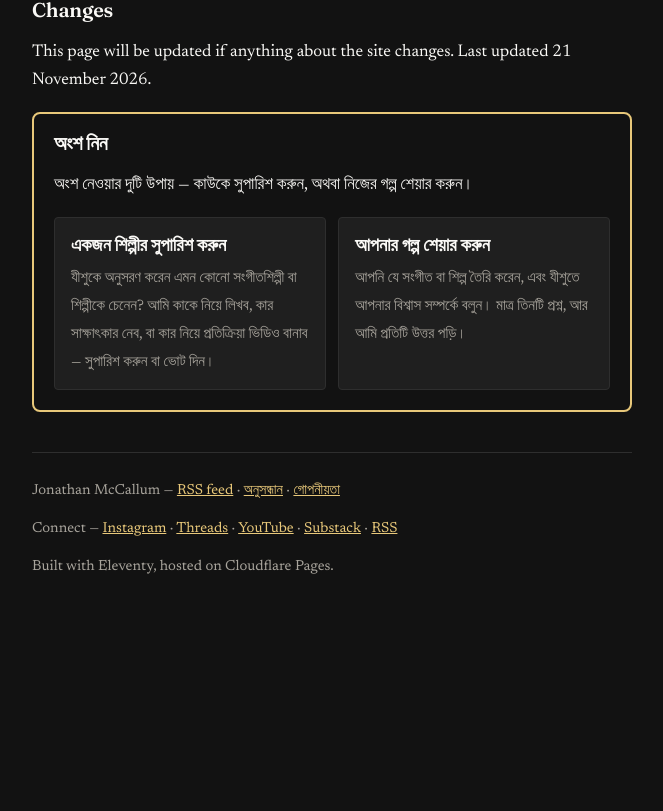
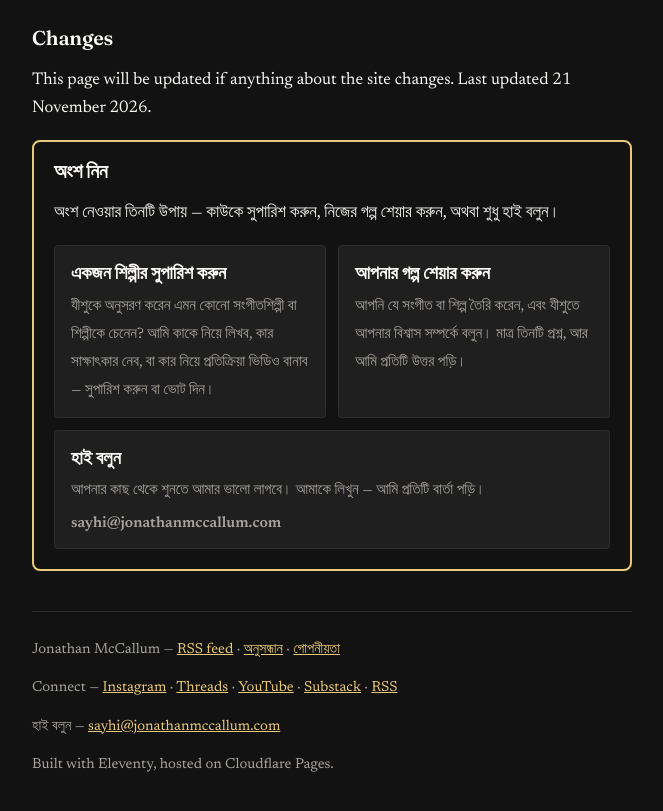
Before and after one commit to streamjonathan/jonathanmccallum-bn, an Eleventy site: page content/pages/privacy.md in a window 1280 px wide. Shown: the part 1777-2588 px from the top of the page, without its empty margins (308-971 px from the left). Before the commit the page ends 2419 px from the top, so only its background shows below. Built offline with nearby package versions, Linux system fonts and the light colour scheme; Eleventy itself is replaced by a stand-in of ours; files that its build step writes are made by us from their sources.

Commit message:
Add public contact email (sayhi) as a runtime-built mailto, hidden from scrapers [bn]

```diff
--- a/_includes/get-involved.njk
+++ b/_includes/get-involved.njk
@@ -1,6 +1,6 @@
 <section class="get-involved" aria-labelledby="get-involved-heading">
   <h2 id="get-involved-heading">অংশ নিন</h2>
-  <p>অংশ নেওয়ার দুটি উপায় — কাউকে সুপারিশ করুন, অথবা নিজের গল্প শেয়ার করুন।</p>
+  <p>অংশ নেওয়ার তিনটি উপায় — কাউকে সুপারিশ করুন, নিজের গল্প শেয়ার করুন, অথবা শুধু হাই বলুন।</p>
   <div class="get-involved__cards">
     <a class="get-involved__card" href="https://jonathanmccallum.com/suggest-an-artist/">
       <strong>একজন শিল্পীর সুপারিশ করুন</strong>
@@ -10,5 +10,10 @@
       <strong>আপনার গল্প শেয়ার করুন</strong>
       <span>আপনি যে সংগীত বা শিল্প তৈরি করেন, এবং যীশুতে আপনার বিশ্বাস সম্পর্কে বলুন। মাত্র তিনটি প্রশ্ন, আর আমি প্রতিটি উত্তর পড়ি।</span>
     </a>
+    <a class="get-involved__card" href="#" data-contact-email>
+      <strong>হাই বলুন</strong>
+      <span>আপনার কাছ থেকে শুনতে আমার ভালো লাগবে। আমাকে লিখুন — আমি প্রতিটি বার্তা পড়ি।</span>
+      <span class="get-involved__email" data-contact-email-text>আমাকে ইমেইল করুন</span>
+    </a>
   </div>
 </section>
--- a/_includes/layouts/base.njk
+++ b/_includes/layouts/base.njk
@@ -91,8 +91,8 @@
 </script>
 {% endif %}
 <link rel="alternate" type="application/rss+xml" title="{{ site.title }}" href="/feed/">
-<link rel="preload" href="/css/style.css?v=12" as="style">
-<link rel="stylesheet" href="/css/style.css?v=11">
+<link rel="preload" href="/css/style.css?v=13" as="style">
+<link rel="stylesheet" href="/css/style.css?v=12">
 </head>
 <body>
 <a class="skip-link" href="#main">বিষয়বস্তুতে যান</a>
@@ -106,8 +106,10 @@
 <footer class="site-footer">
     <p>{{ site.title }} — <a href="/feed/">RSS feed</a> · <a href="/search/">অনুসন্ধান</a> · <a href="/privacy/">গোপনীয়তা</a></p>
   <p>Connect — <a href="https://www.instagram.com/jonamccallum">Instagram</a> · <a href="https://www.threads.com/@jonamccallum">Threads</a> · <a href="https://www.youtube.com/@Jonathanmccallum1">YouTube</a> · <a href="https://jonamccallum.substack.com">Substack</a> · <a href="/feed/">RSS</a></p>
+  <p>হাই বলুন — <a href="#" data-contact-email data-contact-email-text>আমাকে ইমেইল করুন</a></p>
   <p>Built with Eleventy, hosted on Cloudflare Pages.</p>
 </footer>
 <script src="/js/main.js?v=8" defer></script>
+<script src="/js/contact.js?v=1" defer></script>
 </body>
 </html>
--- a/content/pages/privacy.md
+++ b/content/pages/privacy.md
@@ -8,7 +8,7 @@ original_url: https://jonathanmccallum.com/privacy/
 
 This site is run by Jonathan McCallum. It is a small personal site: writing, and a chat that answers from that writing. There are no accounts, no tracking, no advertising, and nothing for sale.
 
-If you need to ask about anything on this page, the way to reach Jonathan is a message on [Instagram](https://www.instagram.com/jonamccallum) or [Threads](https://www.threads.com/@jonamccallum).
+If you need to ask about anything on this page, or about your personal data, write to Jonathan at <a href="#" data-contact-email data-contact-email-text>Email me</a>. You can also message him on [Instagram](https://www.instagram.com/jonamccallum) or [Threads](https://www.threads.com/@jonamccallum).
 
 ## The chat: "Interact with Jonathan's writing"
 
@@ -20,7 +20,7 @@ When you type a question, it is sent to Cloudflare — the company that hosts th
 
 ## Leave a note
 
-Notes are anonymous. The site asks for no name, no email, and no social media handle — please don't put personal details in a note. A note is stored on Cloudflare until Jonathan has read it, then it is deleted. If you would like a reply, message him on social media instead.
+Notes are anonymous. The site asks for no name, no email, and no social media handle — please don't put personal details in a note. A note is stored on Cloudflare until Jonathan has read it, then it is deleted. If you would like a reply, write to him at <a href="#" data-contact-email data-contact-email-text>Email me</a> or message him on social media instead.
 
 ## What is not collected
 
--- a/css/style.css
+++ b/css/style.css
@@ -277,6 +277,7 @@ button[type="submit"] {
 .get-involved__card:hover { border-color: var(--link); }
 .get-involved__card strong { display: block; font-family: "Fraunces", Georgia, "Iowan Old Style", "Times New Roman", serif; font-size: 1.15rem; margin-bottom: 0.25rem; }
 .get-involved__card span { color: var(--muted); font-size: 0.95rem; }
+.get-involved__email { display: block; margin-top: 0.35rem; font-weight: 600; color: var(--link); }
 
 .featured { margin-top: 1.5rem; }
 .featured-row { display: flex; gap: 1rem; overflow-x: auto; scroll-snap-type: x mandatory; list-style: none; padding: 0 0 0.5rem; margin: 1rem 0; }
--- /dev/null
+++ b/js/contact.js
@@ -0,0 +1,17 @@
+// Contact email, built at runtime so the address never appears in page
+// source as plain text. The local part and the domain are kept separate
+// and joined here; the page only carries data-contact-email markers.
+// Links get a mailto: address, and marked text gets the address itself.
+(function () {
+  var user = "sayhi";
+  var host = "jonathanmccallum.com";
+  var address = user + "@" + host;
+  var links = document.querySelectorAll("[data-contact-email]");
+  for (var i = 0; i < links.length; i++) {
+    links[i].setAttribute("href", "mailto:" + address);
+  }
+  var texts = document.querySelectorAll("[data-contact-email-text]");
+  for (var j = 0; j < texts.length; j++) {
+    texts[j].textContent = address;
+  }
+})();
```
